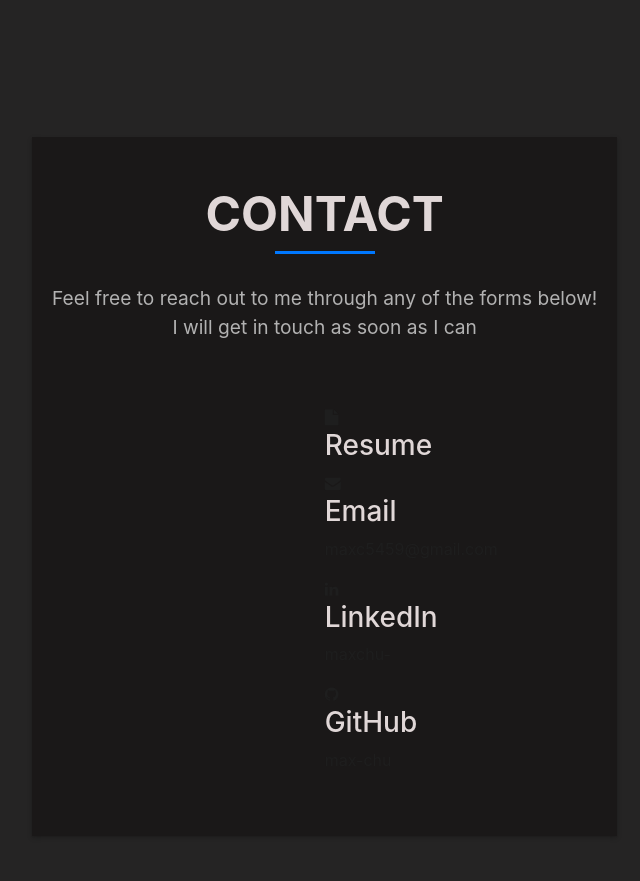
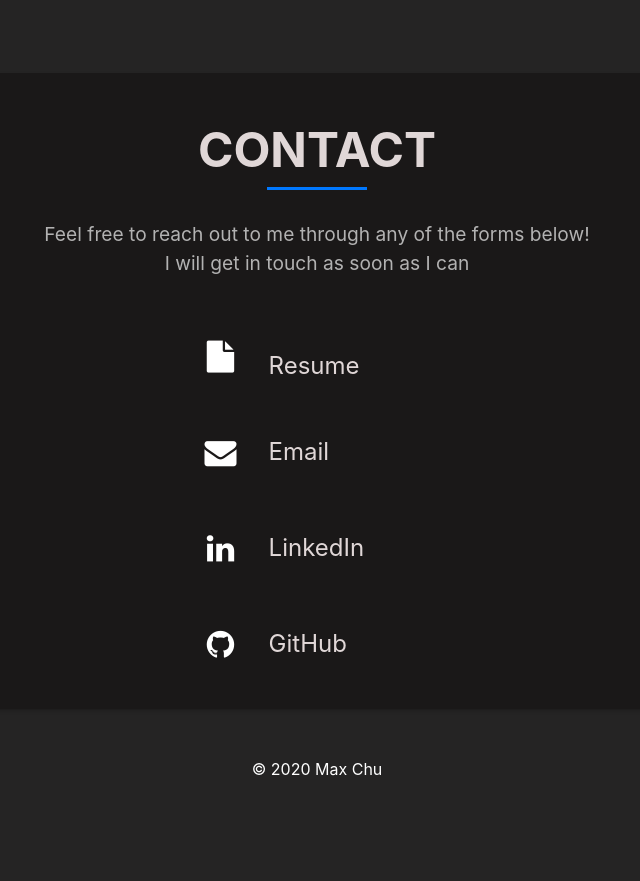
Before and after one commit to max-chu/Old-Personal-Website, a plain HTML site: page index.html in a window 1280 px wide. Shown: the part 1900-2781 px from the top of the page, without its empty margins (323-963 px from the left). After the commit the page ends 2713 px from the top, so only its background shows below. Drawn offline with Linux system fonts and the light colour scheme.

Commit message:
Change layout for contact

```diff
--- a/css/style.css
+++ b/css/style.css
@@ -1,9 +1,7 @@
-
 body {
   background-color: #252424;
   color: #e4e0e0;
 }
-
 
 h1,
 h2,
@@ -20,7 +18,7 @@ a {
 }
 
 a:hover {
-  color: #0078ff;
+  color: #e0d7d7;
   text-decoration: none;
   transition: all 0.5s ease-in-out;
 }
@@ -83,7 +81,7 @@ a:hover {
   padding: 0;
   height: 100%;
   width: 100%;
-  opacity: .7;
+  opacity: 0.7;
 }
 
 .paralax-mf {
@@ -163,8 +161,8 @@ a:hover {
 }
 
 .title-left:before {
-  content: '';
-  position:absolute;
+  content: "";
+  position: absolute;
   height: 3px;
   background-color: #0078ff;
   width: 100px;
@@ -177,20 +175,10 @@ a:hover {
   padding-left: 2rem;
 }
 
-.box-shadow-full {
-  padding: 3rem 1.25rem;
-  position: relative;
-  margin-bottom: 3rem;
-  background-color: #1a1818;
-  z-index: 2;
-  box-shadow: 0 1px 1px 0 rgba(0, 0, 0, 0.06), 0 2px 5px 0 rgba(0, 0, 0, 0.2);
-}
-
-
 /* Navbar */
 
 .navbar-b {
-  transition: all .5s ease-in-out;
+  transition: all 0.5s ease-in-out;
   background-color: transparent;
   padding-top: 1.563rem;
   padding-bottom: 1.563rem;
@@ -216,7 +204,7 @@ a:hover {
 
 .navbar-b.navbar-trans .nav-link:before,
 .navbar-b.navbar-reduce .nav-link:before {
-  content: '';
+  content: "";
   position: absolute;
   margin-left: 0px;
   width: 0%;
@@ -236,7 +224,6 @@ a:hover {
   margin-left: 15px;
   margin-right: 15px;
   width: 40%;
-  ;
 }
 
 .navbar-b.navbar-trans .show > .nav-link:before,
@@ -268,7 +255,7 @@ a:hover {
 }
 
 .navbar-b.navbar-reduce {
-  transition: all .5s ease-in-out;
+  transition: all 0.5s ease-in-out;
   background-color: #252424;
   padding-top: 15px;
   padding-bottom: 15px;
@@ -298,7 +285,7 @@ a:hover {
 }
 
 .navbar-b.navbar-reduce .navbar-toggler span {
-  background-color: #1B1B1B;
+  background-color: #1b1b1b;
 }
 
 .navbar-b .navbar-brand {
@@ -321,7 +308,7 @@ a:hover {
 }
 
 .navbar-b .dropdown-menu .dropdown-item {
-  padding: .7rem 1.7rem;
+  padding: 0.7rem 1.7rem;
   transition: all 500ms ease;
 }
 
@@ -334,7 +321,6 @@ a:hover {
 .navbar-b .dropdown-menu .dropdown-item.active {
   background-color: #0078ff;
 }
-
 
 /* Intro Cover */
 
@@ -357,14 +343,13 @@ a:hover {
   padding: 0;
   height: 100%;
   width: 100%;
-  opacity: .9;
+  opacity: 0.9;
 }
 
 .intro .intro-title {
   color: #fff;
   font-weight: 600;
   font-size: 3rem;
-
 }
 
 .intro .intro-subtitle {
@@ -409,7 +394,6 @@ a:hover {
 
 /* About Me */
 
-
 .row {
   display: flex;
 }
@@ -422,7 +406,6 @@ a:hover {
   padding-top: 4rem;
   padding-bottom: 4rem;
 }
-
 
 /* Portfolio */
 
@@ -453,7 +436,7 @@ a:hover {
 
 .portfolio-content .w-more {
   color: #4e4e4e;
-  font-size: .8rem;
+  font-size: 0.8rem;
 }
 
 .w-title {
@@ -464,17 +447,24 @@ a:hover {
   font-size: 1.2rem;
 }
 
-
 /* Contact Section*/
 
 .footer-paralax {
   padding: 4rem 0 0 0;
 }
 
+.contact-mf .box-shadow-full {
+  padding: 3rem 4rem;
+  position: relative;
+  background-color: #1a1818;
+  z-index: 2;
+  margin: 3rem;
+  box-shadow: 0 1px 1px 0 rgba(0, 0, 0, 0.06), 0 2px 5px 0 rgba(0, 0, 0, 0.2);
+}
+
 .contact-mf {
   margin-top: 4rem;
-  margin-left: 25%;
-
+  margin: 0 auto;
 }
 
 .title-left-contact {
@@ -486,14 +476,104 @@ a:hover {
 footer {
   text-align: center;
   color: #fff;
-  padding-bottom: 4rem;
+  padding-bottom: 2rem;
 }
 
 footer .copyright {
-  margin-bottom: .3rem;
+  margin-bottom: 0.1rem;
+  width: 50%;
+  margin: 0 auto;
 }
 
 .socials {
-  margin-left: 50%;
+  margin-left: 20%;
   color: white;
 }
+
+/* Back to top button */
+
+.back-to-top {
+  position: fixed;
+  display: none;
+  background-color: #1c1e20;
+  color: #8d9094;
+  width: 44px;
+  height: 44px;
+  text-align: center;
+  font-size: 16px;
+  border-radius: 30%;
+  right: 15px;
+  bottom: 15px;
+  transition: background 0.5s;
+  box-shadow: 0 0 3px #6381ad;
+}
+
+.back-to-top i {
+  padding-top: 12px;
+}
+
+/* Contact Continued */
+
+.contact-container {
+  max-width: 45rem;
+  margin-left: 2rem;
+  margin-right: 2rem;
+  margin-bottom: 2rem;
+  margin-top: -2rem;
+  text-align: left;
+  display: flex;
+  flex-direction: column;
+  flex-wrap: wrap;
+  height: 20rem;
+}
+.contact-container a.contact-method {
+  color: inherit;
+  display: block;
+  width: 50%;
+  height: 6rem;
+  position: relative;
+  padding-left: 6rem;
+  display: flex;
+  flex-direction: column;
+  align-items: flex-start;
+  justify-content: center;
+}
+.contact-container a.contact-method h3,
+.contact-container a.contact-method p {
+  font-weight: normal;
+  margin: 0;
+  width: 10rem;
+  transition: all 0.2s ease;
+}
+.contact-container a.contact-method h3 {
+  font-size: 1.5rem;
+  line-height: 1.4;
+  transform: translateY(0.5rem);
+}
+.contact-container a.contact-method p {
+  line-height: 1.25rem;
+  height: 1.25rem;
+  transform: translateY(1rem);
+  opacity: 0;
+  color: #777;
+  font-size: 1rem;
+}
+.contact-container a.contact-method i {
+  font-size: 2rem;
+  line-height: 6rem;
+  position: absolute;
+  top: 0;
+  left: 0;
+  width: 6rem;
+  height: 6rem;
+  text-align: center;
+}
+
+.contact-container a.contact-method:hover h3 {
+  transform: translateY(0);
+}
+
+.contact-container a.contact-method:hover p {
+  transform: translateY(0);
+  opacity: 1;
+}
```
